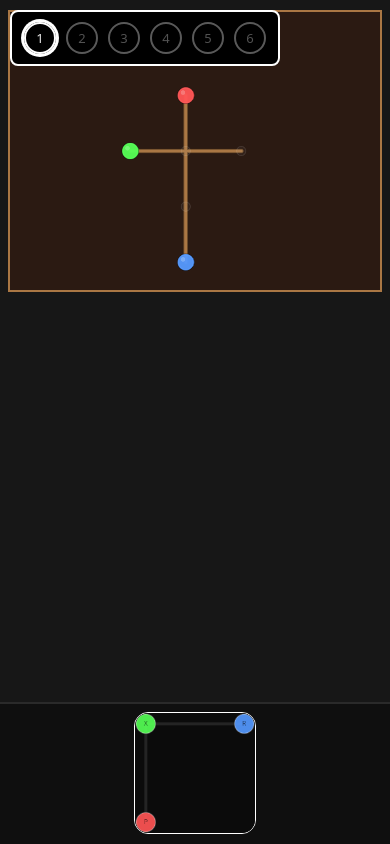
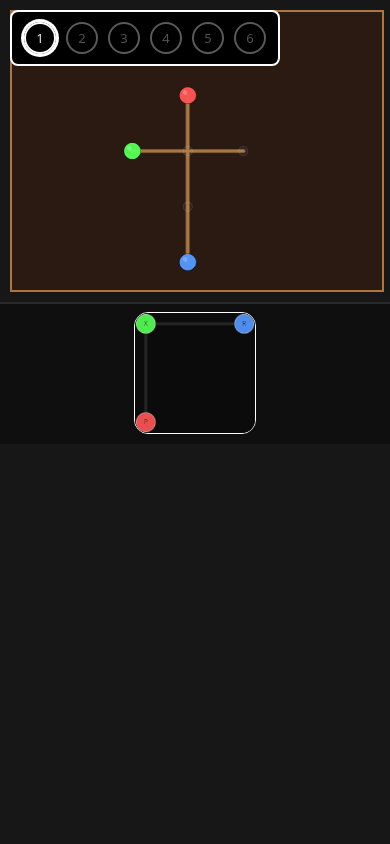
Before and after one commit to macewindu12-rgb/puzzle-grid2, a plain HTML site: page index.html in a window 390 px wide. Drawn offline with Linux system fonts and the light colour scheme.

Commit message:
Update index.html

```diff
--- a/index.html
+++ b/index.html
@@ -50,6 +50,8 @@
   }
 
   #wrap{
+    flex: 0;                 /* ✅ маха dead space */
+    justify-content: flex-start;
     align-items: flex-start;
     width: 100%;
     padding: 10px;
@@ -62,6 +64,7 @@
     border-top: 2px solid #2a2a2a;
     padding: 8px 0 10px;
     align-items: center;
+    margin-top: 0;
   }
 
   /* pattern smaller on mobile */
@@ -70,6 +73,7 @@
     height: 120px;
   }
 }
+
 </style>
 </head>
 
```
Lines whose indentation alone changed are shown as unchanged.
